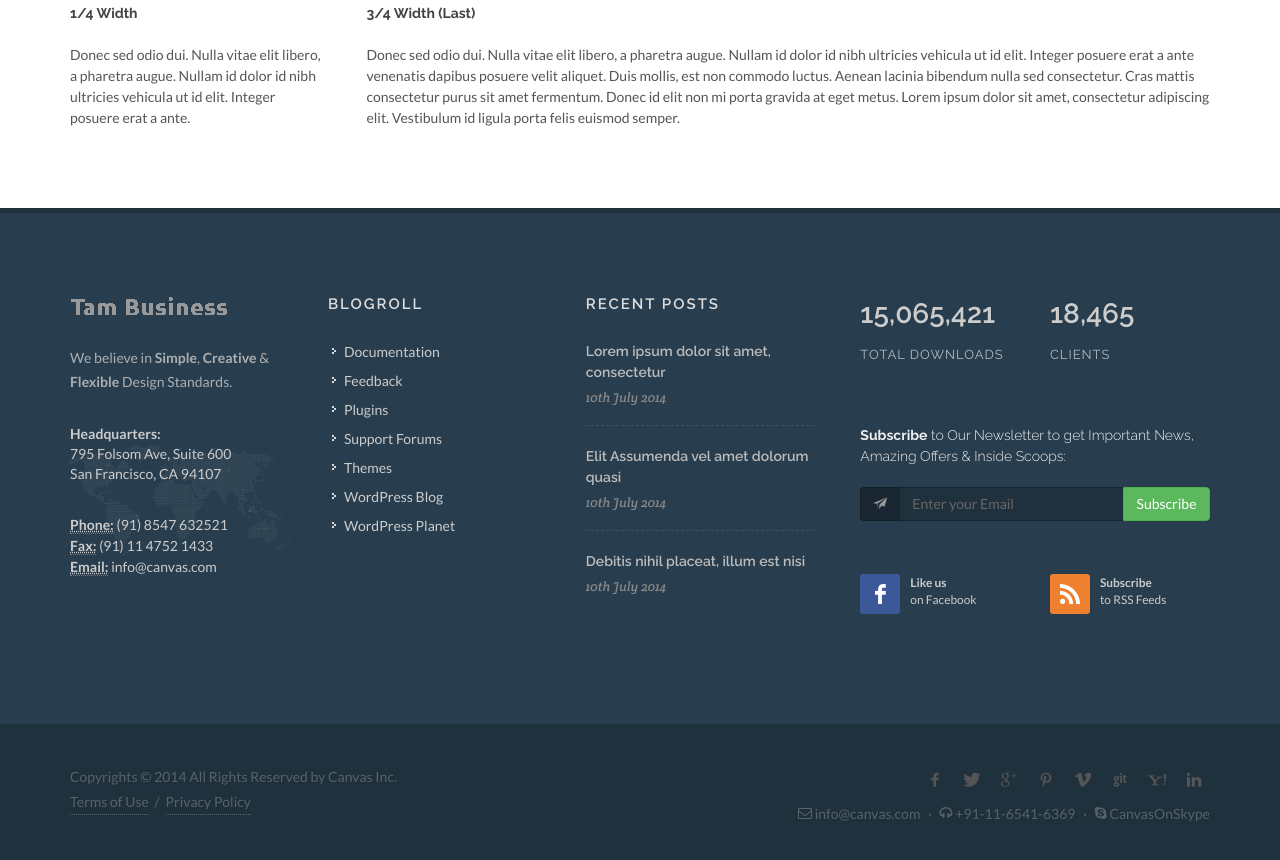
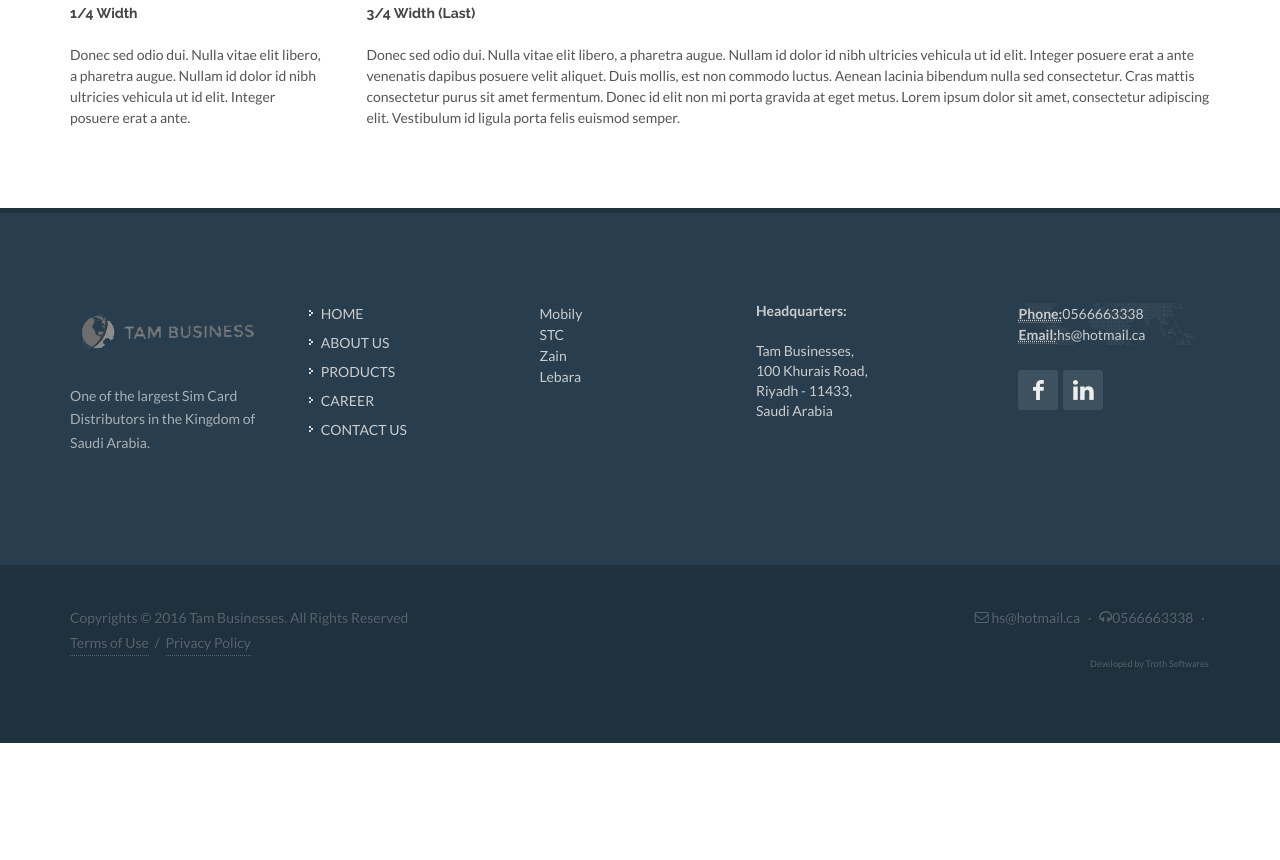
Before and after one commit to TrothSoftwares/Tambusinesses, a plain HTML site: page products.html in a window 1280 px wide. Shown: the part 942-1802 px from the top of the page. After the commit the page ends 1685 px from the top, so only its background shows below. Drawn offline with Linux system fonts and the light colour scheme; files whose address does not match are found by name.

Commit message:
sharan's changes

```diff
--- a/products.html
+++ b/products.html
@@ -192,131 +192,94 @@
 				============================================= -->
 				<div class="footer-widgets-wrap clearfix">
 
-					<div class="col_two_third">
+					<div class="col_four_fifth">
 
-						<div class="col_one_third">
+						<div class="col_one_fourth">
 
 							<div class="widget clearfix">
 
-								<img src="images/footer-widget-logo.png" alt="" class="footer-logo">
+								<img src="images/logo-grey.png" alt="" class="footer-logo">
 
-								<p>We believe in <strong>Simple</strong>, <strong>Creative</strong> &amp; <strong>Flexible</strong> Design Standards.</p>
+								<p>One of the largest Sim Card Distributors in the Kingdom of Saudi Arabia.</p>
 
-								<div style="background: url('images/world-map.png') no-repeat center center; background-size: 100%;">
-									<address>
-										<strong>Headquarters:</strong><br>
-										795 Folsom Ave, Suite 600<br>
-										San Francisco, CA 94107<br>
-									</address>
-									<abbr title="Phone Number"><strong>Phone:</strong></abbr> (91) 8547 632521<br>
-									<abbr title="Fax"><strong>Fax:</strong></abbr> (91) 11 4752 1433<br>
-									<abbr title="Email Address"><strong>Email:</strong></abbr> info@canvas.com
-								</div>
 
 							</div>
 
 						</div>
 
-						<div class="col_one_third">
+						<div class="col_one_fourth" style="margin-top:10px">
 
 							<div class="widget widget_links clearfix">
 
-								<h4>Blogroll</h4>
 
 								<ul>
-									<li><a href="http://codex.wordpress.org/">Documentation</a></li>
-									<li><a href="http://wordpress.org/support/forum/requests-and-feedback">Feedback</a></li>
-									<li><a href="http://wordpress.org/extend/plugins/">Plugins</a></li>
-									<li><a href="http://wordpress.org/support/">Support Forums</a></li>
-									<li><a href="http://wordpress.org/extend/themes/">Themes</a></li>
-									<li><a href="http://wordpress.org/news/">WordPress Blog</a></li>
-									<li><a href="http://planet.wordpress.org/">WordPress Planet</a></li>
+									<li><a href="index.html">HOME</a></li>
+									<li><a href="about.html">ABOUT US</a></li>
+									<li><a href="product.html">PRODUCTS</a></li>
+									<li><a href="career.html">CAREER</a></li>
+									<li><a href="contact-us.html">CONTACT US</a></li>
+
 								</ul>
 
 							</div>
 
 						</div>
+						<div class="col_one_sixth" style="margin-top:10px">
+						<div class="tags">
+                                <a target="-_blank" href="http://www.mobily.com.sa/">Mobily</a> <br>
+                                <a target="-_blank" href="http://www.stc.com.sa/">STC</a> <br>
+                                <a target="-_blank" href="http://www.zain.com/en/">Zain</a> <br>
+                                <a target="-_blank" href="http://www.lebara.sa/  ">Lebara</a> <br>
 
-						<div class="col_one_third col_last">
+                            </div>
+							</div>
 
-							<div class="widget clearfix">
-								<h4>Recent Posts</h4>
+						<div class="col_one_fourth ">
+							<div class="widget subscribe-widget clearfix" style="padding:8px 0px 0px 60px;">
+								<address>
+									<strong>Headquarters:</strong><br><br>
+									Tam Businesses,<br> 100 Khurais Road,
+									<br>
+									Riyadh - 11433,<br> Saudi Arabia<br>
+								</address>
+							</div>
 
-								<div id="post-list-footer">
-									<div class="spost clearfix">
-										<div class="entry-c">
-											<div class="entry-title">
-												<h4><a href="#">Lorem ipsum dolor sit amet, consectetur</a></h4>
-											</div>
-											<ul class="entry-meta">
-												<li>10th July 2014</li>
-											</ul>
-										</div>
-									</div>
 
-									<div class="spost clearfix">
-										<div class="entry-c">
-											<div class="entry-title">
-												<h4><a href="#">Elit Assumenda vel amet dolorum quasi</a></h4>
-											</div>
-											<ul class="entry-meta">
-												<li>10th July 2014</li>
-											</ul>
-										</div>
-									</div>
-
-									<div class="spost clearfix">
-										<div class="entry-c">
-											<div class="entry-title">
-												<h4><a href="#">Debitis nihil placeat, illum est nisi</a></h4>
-											</div>
-											<ul class="entry-meta">
-												<li>10th July 2014</li>
-											</ul>
-										</div>
-									</div>
-								</div>
-							</div>
 
 						</div>
 
 					</div>
 
-					<div class="col_one_third col_last">
+					<div class="col_one_fifth col_last">
 
-						<div class="widget clearfix" style="margin-bottom: -20px;">
+						<div class="widget clearfix" style="padding-top:10px">
 
-							<div class="row">
+							<div style="background: url('images/world-map.png') no-repeat center center; background-size: 100%;">
 
-								<div class="col-md-6 bottommargin-sm">
-									<div class="counter counter-small"><span data-from="50" data-to="15065421" data-refresh-interval="80" data-speed="3000" data-comma="true"></span></div>
-									<h5 class="nobottommargin">Total Downloads</h5>
-								</div>
+								<abbr title="Phone Number" style="padding:0px 0px 0px 0px"><strong>Phone:</strong></abbr>0566663338<br>
+								<!-- <abbr title="Fax"><strong>Fax:</strong></abbr> (91) 11 4752 1433<br> -->
+								<abbr title="Email Address"><strong>Email:</strong></abbr>hs@hotmail.ca
+							</div>
 
-								<div class="col-md-6 bottommargin-sm">
-									<div class="counter counter-small"><span data-from="100" data-to="18465" data-refresh-interval="50" data-speed="2000" data-comma="true"></span></div>
-									<h5 class="nobottommargin">Clients</h5>
-								</div>
 
-							</div>
+
+             <div class="" style="padding-top:25px">
+              	<a href="#" class="social-icon si-light si-facebook">
+	            	<i class="icon-facebook"></i>
+	            	<i class="icon-facebook"></i>
+	           </a>
+
+	             <a href="#" class="social-icon si-light si-facebook">
+	            	<i class="icon-linkedin"></i>
+	            	<i class="icon-linkedin"></i>
+	           </a>
+             </div>
 
 						</div>
 
-						<div class="widget subscribe-widget clearfix">
-							<h5><strong>Subscribe</strong> to Our Newsletter to get Important News, Amazing Offers &amp; Inside Scoops:</h5>
-							<div class="widget-subscribe-form-result"></div>
-							<form id="widget-subscribe-form" action="include/subscribe.php" role="form" method="post" class="nobottommargin">
-								<div class="input-group divcenter">
-									<span class="input-group-addon"><i class="icon-email2"></i></span>
-									<input type="email" id="widget-subscribe-form-email" name="widget-subscribe-form-email" class="form-control required email" placeholder="Enter your Email">
-									<span class="input-group-btn">
-										<button class="btn btn-success" type="submit">Subscribe</button>
-									</span>
-								</div>
-							</form>
-						</div>
 
-						<div class="widget clearfix" style="margin-bottom: -20px;">
+
+						<!-- <div class="widget clearfix" style="margin-bottom: -20px;">
 
 							<div class="row">
 
@@ -337,12 +300,26 @@
 
 							</div>
 
-						</div>
+						</div> -->
 
 					</div>
 
 				</div><!-- .footer-widgets-wrap end -->
 
+			</div>
+			<div class="modal fade" id="youtubeModal" tabindex="-1" role="dialog" aria-labelledby="myModalLabel">
+				<div class="modal-dialog" role="document">
+					<div class="modal-content">
+						<div class="modal-body">
+							<div id="videoModalContainer">
+
+							</div>
+						</div>
+						<div class="modal-footer">
+							<button id="CloseModalButton" type="button" class="btn btn-default" data-dismiss="modal">Close</button>
+						</div>
+					</div>
+				</div>
 			</div>
 
 			<!-- Copyrights
@@ -352,60 +329,22 @@
 				<div class="container clearfix">
 
 					<div class="col_half">
-						Copyrights &copy; 2014 All Rights Reserved by Canvas Inc.<br>
-						<div class="copyright-links"><a href="#">Terms of Use</a> / <a href="#">Privacy Policy</a></div>
+						Copyrights &copy;  2016 Tam Businesses. All Rights Reserved <br>
+						<div class="copyright-links"><a href="#current">Terms of Use</a> / <a href="#current">Privacy Policy</a></div>
 					</div>
 
 					<div class="col_half col_last tright">
-						<div class="fright clearfix">
-							<a href="#" class="social-icon si-small si-borderless si-facebook">
-								<i class="icon-facebook"></i>
-								<i class="icon-facebook"></i>
-							</a>
 
-							<a href="#" class="social-icon si-small si-borderless si-twitter">
-								<i class="icon-twitter"></i>
-								<i class="icon-twitter"></i>
-							</a>
-
-							<a href="#" class="social-icon si-small si-borderless si-gplus">
-								<i class="icon-gplus"></i>
-								<i class="icon-gplus"></i>
-							</a>
-
-							<a href="#" class="social-icon si-small si-borderless si-pinterest">
-								<i class="icon-pinterest"></i>
-								<i class="icon-pinterest"></i>
-							</a>
-
-							<a href="#" class="social-icon si-small si-borderless si-vimeo">
-								<i class="icon-vimeo"></i>
-								<i class="icon-vimeo"></i>
-							</a>
-
-							<a href="#" class="social-icon si-small si-borderless si-github">
-								<i class="icon-github"></i>
-								<i class="icon-github"></i>
-							</a>
-
-							<a href="#" class="social-icon si-small si-borderless si-yahoo">
-								<i class="icon-yahoo"></i>
-								<i class="icon-yahoo"></i>
-							</a>
-
-							<a href="#" class="social-icon si-small si-borderless si-linkedin">
-								<i class="icon-linkedin"></i>
-								<i class="icon-linkedin"></i>
-							</a>
-						</div>
 
 						<div class="clear"></div>
+	<i class="icon-envelope2"></i> hs@hotmail.ca <span class="middot">&middot;</span> <i class="icon-headphones"></i>0566663338 <span class="middot">&middot;</span> <i class=""></i>
 
-						<i class="icon-envelope2"></i> info@canvas.com <span class="middot">&middot;</span> <i class="icon-headphones"></i> +91-11-6541-6369 <span class="middot">&middot;</span> <i class="icon-skype2"></i> CanvasOnSkype
 					</div>
 
 				</div>
-
+				<p style="padding-left:1090px;font-size:9px">
+					Developed by Troth Softwares
+				</p>
 			</div><!-- #copyrights end -->
 
 		</footer><!-- #footer end -->
```
Also changed, not shown: about.html (+27 -26 lines), career.html (+28 -26 lines), contact-us.html (+27 -26 lines), product.html (+27 -26 lines).
